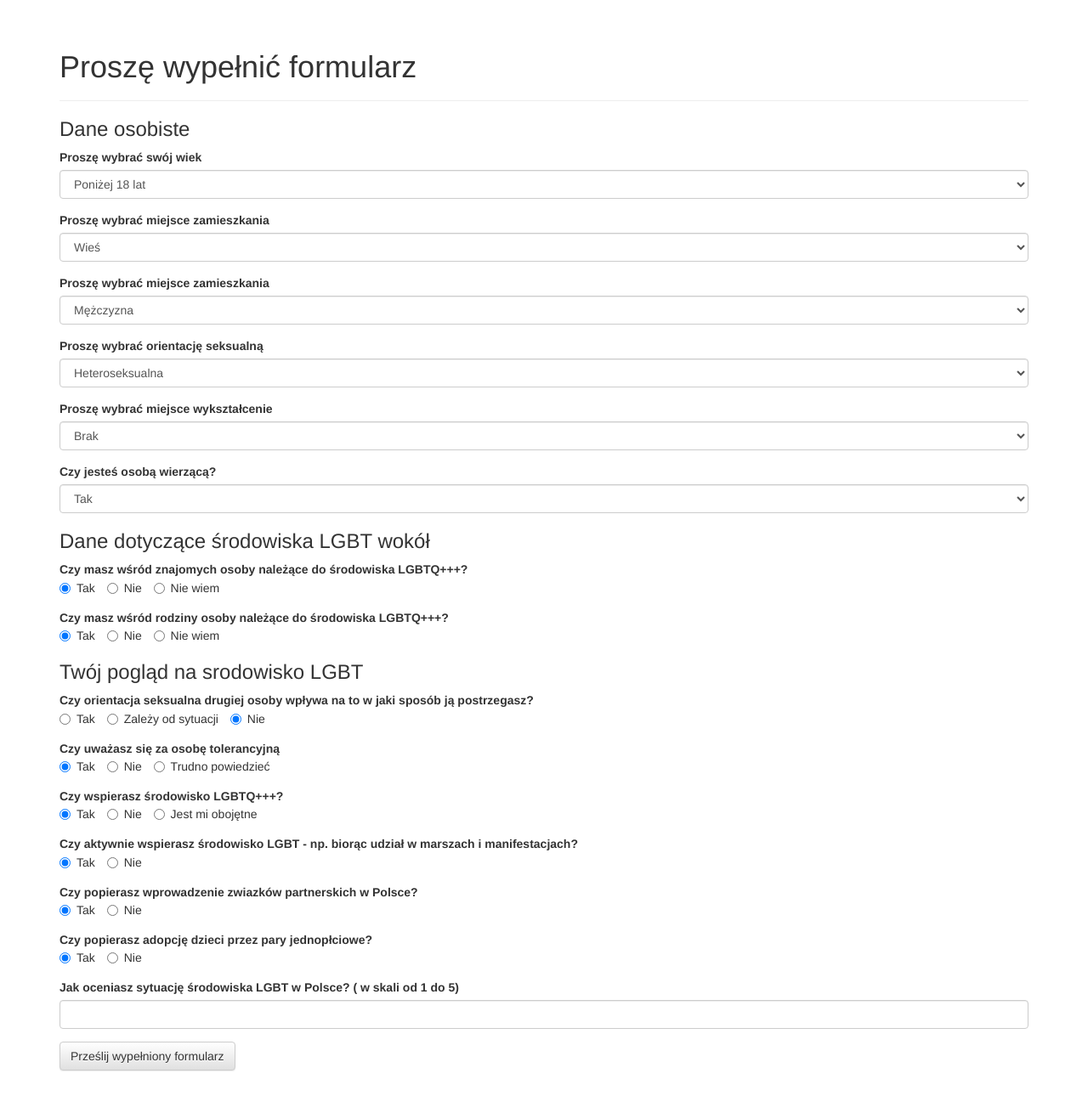
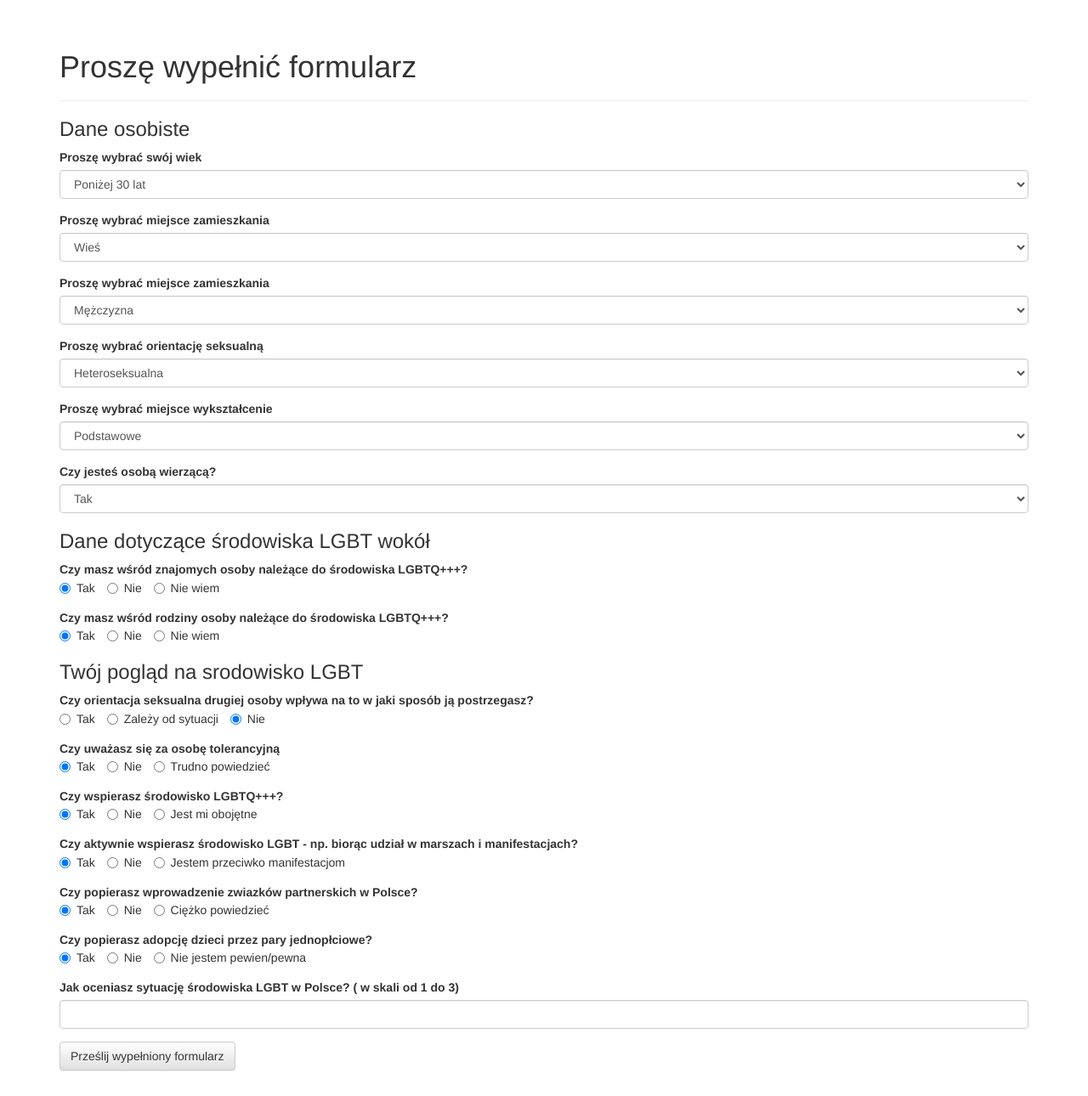
Before and after one commit to szymwin/webappka, a Flask app: page /form in a window 1280 px wide. Shown: the part 51-1341 px from the top of the page at 85% size. Run offline with Flask 2, Linux system fonts and the light colour scheme; some libraries are stand-ins or nearby versions.

Commit message:
poprawa pytań , tak aby każde miało 3 opcje do wyboru

```diff
--- a/app/main/views.py
+++ b/app/main/views.py
@@ -100,8 +100,12 @@ def save():
 def choose():
     fd_list = db.session.query(Formdata).all()
 
-    option1 = int(request.form['option1'])
-    option2 = int(request.form['option2'])
+    if 'option1' and 'option2' in globals():
+        option1 = int(request.form['option1'])
+        option2 = int(request.form['option2'])
+    else:
+        option1 = 1
+        option2 = 1
 
     optname1 = "niewybrano"
     optname2= "niewybrano"
@@ -126,15 +130,15 @@ def choose():
         if option1 == 1:
             el.co1 = el.age
             optname1="Wiek"
-            name11 = "poniżej jakiegoś wieku"
-            name12 = "pomiędzy widełkami"
-            name13 = "powyzej wieku"
+            name11 = "poniżej 30lat"
+            name12 = "pomiędzy 30 a 49 lat"
+            name13 = "powyzej 50lat"
         elif option1 == 2:
             el.co1 = el.home
             optname1="Miejsce zamieszkania"
-            name11 = "wieś"
-            name12 = "małe miasto"
-            name13 = "duże miasto"
+            name11 = "Wieś"
+            name12 = "Małe miasto"
+            name13 = "Duże miasto"
         elif option1 == 3:
             el.co1 = el.gender
             optname1 = "Płeć"
@@ -146,13 +150,13 @@ def choose():
             optname1 = "Orientacja"
             name11 = "Heteroseksulana"
             name12 = "Homoseksualna"
-            name13 = "Biseksualna"
+            name13 = "Inne"
         elif option1 == 5:
             el.co1 = el.education
             optname1 = "Wykształcenie"
-            name11 = "podstawowe"
-            name12 = "średnie/zawodowe"
-            name13 = "wyższe"
+            name11 = "Podstawowe"
+            name12 = "Średnie/Zawodowe"
+            name13 = "Wyższe"
         elif option1 == 6:
             el.co1 = el.faith
             optname1 = "Wiara"
@@ -196,23 +200,23 @@ def choose():
             optname2 = "Aktywne wsparcie osób LGBT"
             name21 = "Aktywne wsparcie osób LGBT - Tak"
             name22 = "Aktywne wsparcie osób LGBT - Nie"
-            name23 = "Aktywne wsparcie osób LGBT - Raczej tak"
+            name23 = "Aktywne wsparcie osób LGBT - Jestem przeciwko manifestacjom"
         elif option2 == 7:
             el.co2 = el.partnership
             optname2 = "Poparcie dla związków partnerskich"
             name21 = "Poparcie dla związków partnerskich - Tak"
             name22 = "Poparcie dla związków partnerskich - Nie"
-            name23 = "Poparcie dla związków partnerskich - Raczej tak"
+            name23 = "Poparcie dla związków partnerskich - Ciężko powiedzieć"
         elif option2 == 8:
             el.co2 = el.kids
             optname2 = "Poparcie dla adopcji przez pary jednopłciowe"
             name21 = "Poparcie dla adopcji przez pary jednopłciowe - Tak"
             name22 = "Poparcie dla adopcji przez pary jednopłciowe - Nie"
-            name23 = "Poparcie dla adopcji przez pary jednopłciowe - Nie wiem"
+            name23 = "Poparcie dla adopcji przez pary jednopłciowe - Nie jestem pewien/pewna"
         elif option2 == 9:
             el.co2 = el.status
             optname2 = "Ocena sytuacji środowiska LGBT w polsce"
-            name21 = "Ocena sytuacji środowiska LGBT w polsce - Żle"
+            name21 = "Ocena sytuacji środowiska LGBT w polsce - Źle"
             name22 = "Ocena sytuacji środowiska LGBT w polsce - Neutralnie"
             name23 = "Ocena sytuacji środowiska LGBT w polsce - Dobrze"
 
--- a/app/templates/main/base.html
+++ b/app/templates/main/base.html
@@ -38,7 +38,7 @@
             <li><a href="/">Strona startowa</a></li>
             <li><a href="/form">Ankieta</a></li>
             <li><a href="/raw">Surowe dane</a></li>
-            <li><a href="/chooseresult">Wyniki ankiety</a></li>
+            <li><a href="/result">Wyniki ankiety</a></li>
           </ul>
         </div><!--/.nav-collapse -->
       </div>
--- a/app/templates/main/form.html
+++ b/app/templates/main/form.html
@@ -12,12 +12,9 @@
     <div class="form-group">
       <label for="age">Proszę wybrać swój wiek</label>
       <select class="form-control" id="age" name="age">
-        <option value="1">Poniżej 18 lat</option>
-        <option value="2">18 - 24 lata</option>
-        <option value="3">25 - 29 lat</option>
-        <option value="4">30 - 39 lat</option>
-        <option value="5">40 - 49 lat</option>
-        <option value="6">Powyżej 50 lat</option>
+        <option value="1">Poniżej 30 lat</option>
+        <option value="2">30-49 lat</option>
+        <option value="3">powyżej 50lat</option>
        </select>
      </div>
 
@@ -25,10 +22,8 @@
       <label for="home">Proszę wybrać miejsce zamieszkania</label>
       <select class="form-control" id="home" name="home">
         <option value="1">Wieś</option>
-        <option value="2">Miasto do 50 tyś. mieszkańców</option>
-        <option value="3">Miasto od 50 tyś. do 200 tyś. mieszkańców</option>
-        <option value="4">Miasto od 200 tyś. do 500 tyś. mieszkańców</option>
-        <option value="5">Miasto powyżej 500 tyś. mieszkańców</option>
+        <option value="2">Małe miasto</option>
+        <option value="3">Duże miasto</option>
        </select>
      </div>
 
@@ -46,19 +41,16 @@
       <select class="form-control" id="sex" name="sex">
         <option value="1">Heteroseksualna</option>
         <option value="2">Homoseksualna</option>
-        <option value="3">Biseksualna</option>
-        <option value="4">Żadne z powyższych</option>
+        <option value="3">Inne</option>
        </select>
      </div>
 
     <div class="form-group">
       <label for="education">Proszę wybrać miejsce wykształcenie</label>
       <select class="form-control" id="education" name="education">
-        <option value="1">Brak</option>
-        <option value="2">Podstawowe</option>
-        <option value="3">Zawodowe</option>
-        <option value="4">Średnie</option>
-        <option value="5">Wyższe</option>
+        <option value="1">Podstawowe</option>
+        <option value="2">Średnie/Zawodowe</option>
+        <option value="3">Wyższe</option>
        </select>
      </div>
 
@@ -165,6 +157,9 @@
         <label class="radio-inline">
           <input type="radio" name="manifest" value="2">Nie
         </label>
+        <label class="radio-inline">
+          <input type="radio" name="manifest" value="3">Jestem przeciwko manifestacjom
+        </label>
     </div>
 
     <b>Czy popierasz wprowadzenie zwiazków partnerskich w Polsce?</b>
@@ -174,6 +169,9 @@
         </label>
         <label class="radio-inline">
           <input type="radio" name="partnership" value="2">Nie
+        </label>
+        <label class="radio-inline">
+          <input type="radio" name="partnership" value="3">Ciężko powiedzieć
         </label>
     </div>
 
@@ -185,12 +183,15 @@
         <label class="radio-inline">
           <input type="radio" name="kids" value="2">Nie
         </label>
+        <label class="radio-inline">
+          <input type="radio" name="kids" value="3">Nie jestem pewien/pewna
+        </label>
     </div>
 
 
     <div class="form-group">
-        <label for="status">Jak oceniasz sytuację środowiska LGBT w Polsce? ( w skali od 1 do 5) </label>
-        <input type="number" class="form-control" id="status" name="status" min="1" max="5" required>
+        <label for="status">Jak oceniasz sytuację środowiska LGBT w Polsce? ( w skali od 1 do 3) </label>
+        <input type="number" class="form-control" id="status" name="status" min="1" max="3" required>
     </div>
 
 
--- a/app/templates/main/welcome.html
+++ b/app/templates/main/welcome.html
@@ -14,7 +14,7 @@
   </div>
   <p>
     <a href="/form" class="btn btn-success" role="button">Wypełnij ankiete</a>
-    <a href="/chooseresult" class="btn btn-primary" role="button">Zobacz wyniki</a>
+    <a href="/result" class="btn btn-primary" role="button">Zobacz wyniki</a>
   </p>
 
 
```
Also changed, not shown: app/templates/main/result.html (+36 -0 lines).
